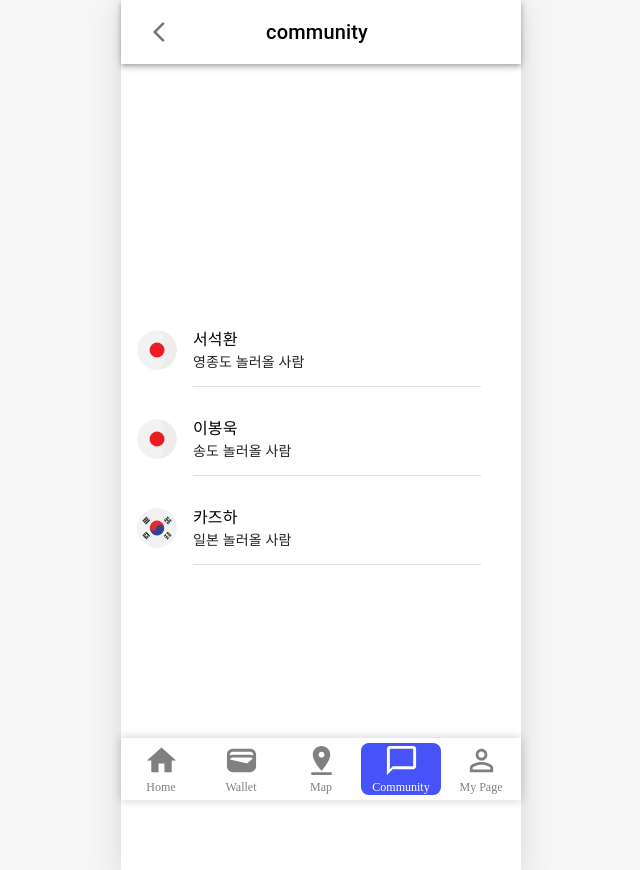
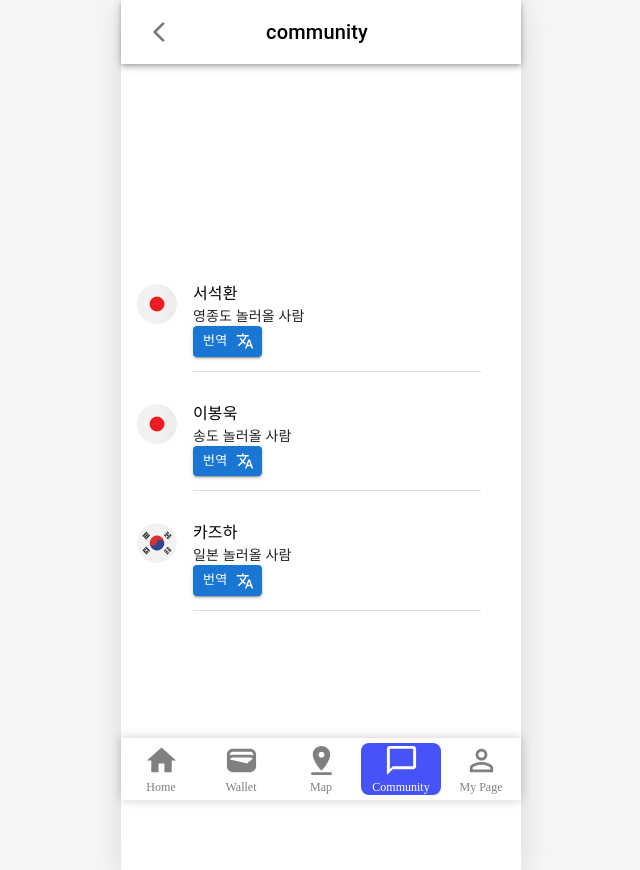
Before and after one commit to v6-yeogaekgi/FE_yeogaekgi, a React (Create React App) app: page /community in a window 1280 px wide. Shown: the whole page, without its empty margins (319-959 px from the left). Built offline with nearby package versions, Linux system fonts and the light colour scheme.

Commit message:
Feat : Translate btn

```diff
--- a/src/pages/Community/components/CommentItem.jsx
+++ b/src/pages/Community/components/CommentItem.jsx
@@ -8,6 +8,9 @@ import ListItemText from '@mui/material/ListItemText';
 import Typography from '@mui/material/Typography';
 import Divider from '@mui/material/Divider';
 import List from '@mui/material/List';
+import Button from '@mui/material/Button';
+import TranslateIcon from '@mui/icons-material/Translate';
+
 
 const CommentItem = ({
                          commentId,
@@ -44,6 +47,9 @@ const CommentItem = ({
                                 >
                                     {comment}
                                 </Typography>
+                                <br/>
+
+                                <Button size="small" variant="contained" endIcon={<TranslateIcon />} >번역</Button>
 
                             </React.Fragment>
                         }
--- a/src/pages/Community/components/CommentList.jsx
+++ b/src/pages/Community/components/CommentList.jsx
@@ -47,6 +47,7 @@ const dummyComments = [
 const CommentList = () => {
     return (
         <div className="CommentList">
+
             {dummyComments.map((comment) => (
                 <CommentItem
                     key={comment.commentId}
```
